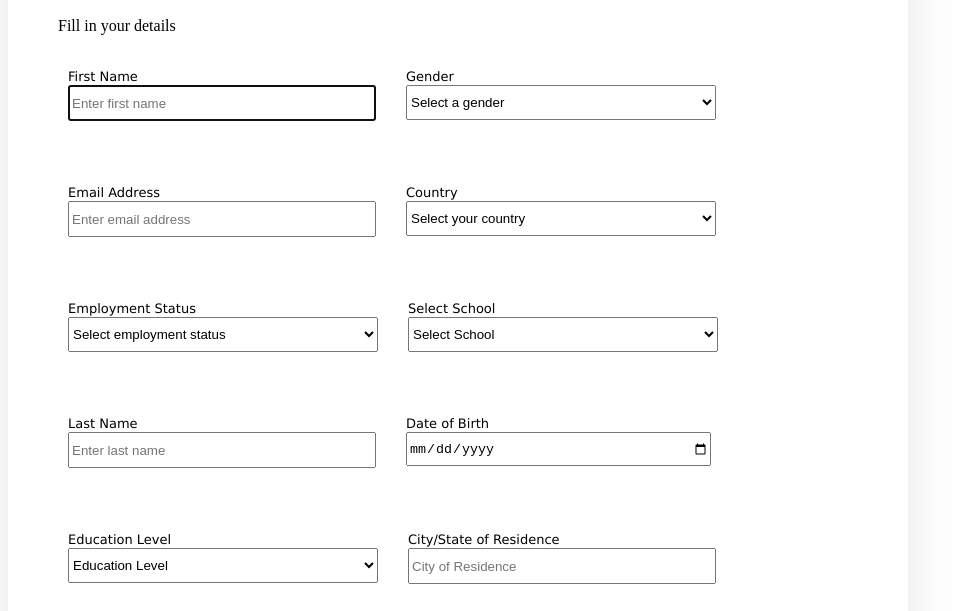
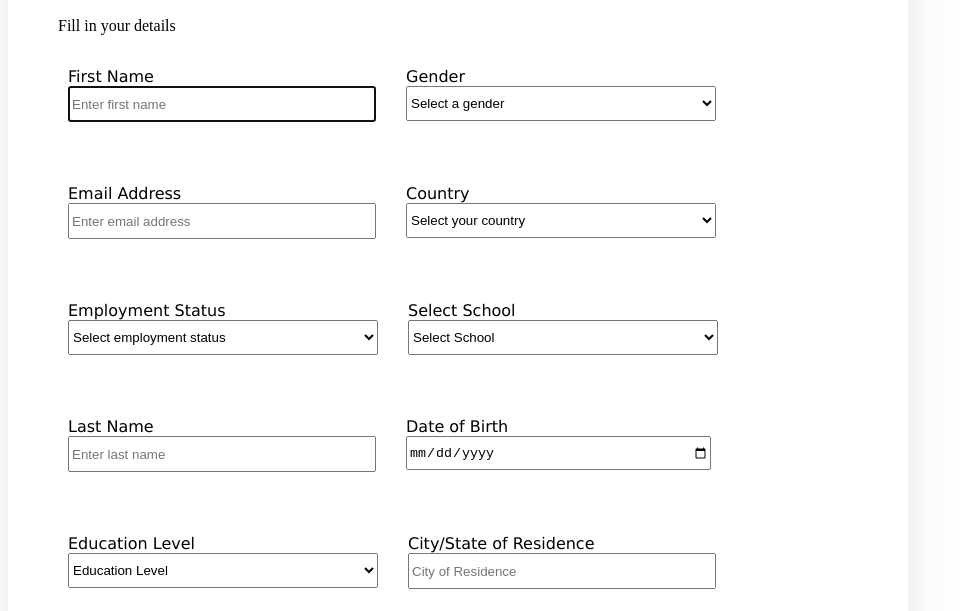
Before and after one commit to Obi-Chidubem/obichidubem-altschool, a plain HTML site: page signup.html in a window 1280 px wide. Shown: the part 189-800 px from the top of the page, without its empty margins (0-969 px from the left). Drawn offline with Linux system fonts and the light colour scheme.

Commit message:
Changed the label font-size

```diff
--- a/index.css
+++ b/index.css
@@ -71,7 +71,7 @@ main div {
 
 label {
   font-family: Verdana, Geneva, Tahoma, sans-serif;
-  font-size: small;
+  font-size: medium;
 }
 
 input {
@@ -133,8 +133,6 @@ button {
   color: rgb(227, 238, 240);
   padding: 10px;
   margin-top: 15px;
-  margin-left: 20px;
-  border: 5px;
   border-radius: 10px;
   position: absolute;
   font-family: "Trebuchet MS", "Lucida Sans Unicode", "Lucida Grande",
```
